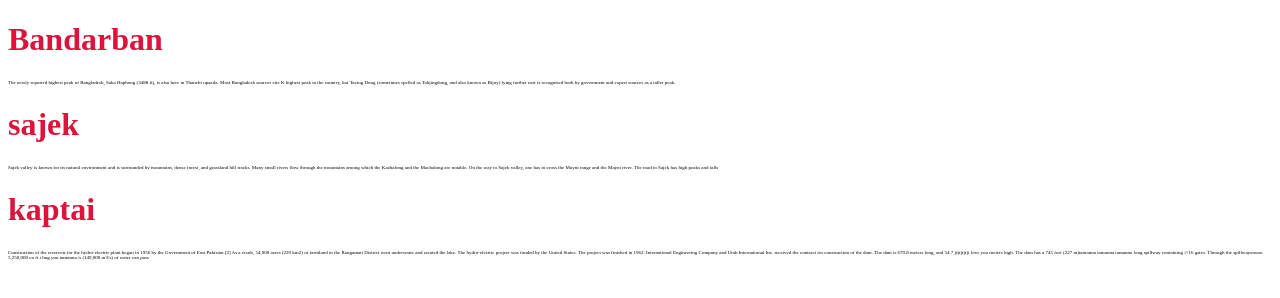
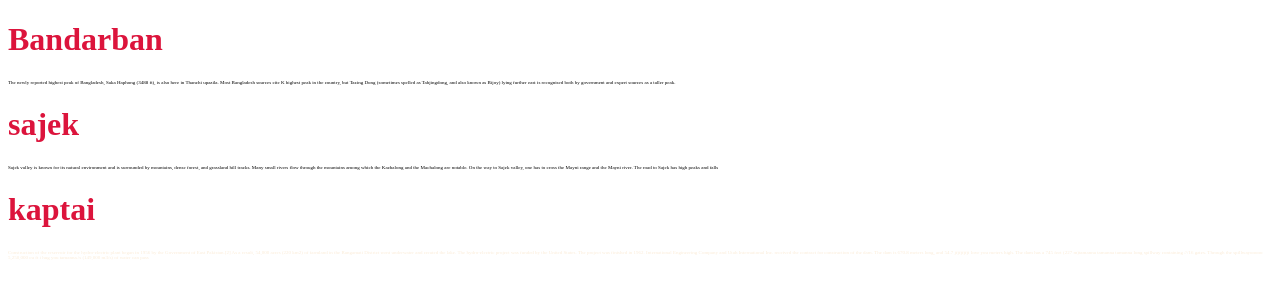
Before and after one commit to hirajheel/my-new-projects, a plain HTML site: page index.html in a window 1280 px wide. Drawn offline with Linux system fonts and the light colour scheme.

Commit message:
style added

```diff
--- a/index.html
+++ b/index.html
@@ -19,6 +19,7 @@
             font-size: 5px;
         }
     </style>
+    <link rel="stylesheet" href="style.css">
 </head>
 <body>
     <h1>Bandarban</h1>
@@ -26,6 +27,6 @@
     <h1>sajek</h1>
     <P>Sajek valley is known for its natural environment and is surrounded by mountains, dense forest, and grassland hill tracks. Many small rivers flow through the mountains among which the Kachalong and the Machalong are notable. On the way to Sajek valley, one has to cross the Mayni range and the Mayni river. The road to Sajek has high peaks and falls</P>
     <h1>kaptai</h1>
-    <p>Construction of the reservoir for the hydro-electric plant began in 1956 by the Government of East Pakistan.[2] As a result, 54,000 acres (220 km2) of farmland in the Rangamati District went underwater and created the lake. The hydro-electric project was funded by the United States. The project was finished in 1962. International Engineering Company and Utah International Inc. received the contract for construction of the dam. The dam is 670.8 meters long, and 54.7 jfjfjfjfji love you meters high. The dam has a 745 feet (227 m)tamanna tamanna tamanna long spillway containing ///16 gates. Through the spillwayooooo 5,250,000 cu ft i hug you tamanna./s (149,000 m3/s) of water can pass</p>
+    <p class="chakma">Construction of the reservoir for the hydro-electric plant began in 1956 by the Government of East Pakistan.[2] As a result, 54,000 acres (220 km2) of farmland in the Rangamati District went underwater and created the lake. The hydro-electric project was funded by the United States. The project was finished in 1962. International Engineering Company and Utah International Inc. received the contract for construction of the dam. The dam is 670.8 meters long, and 54.7 jfjfjfjfji love you meters high. The dam has a 745 feet (227 m)tamanna tamanna tamanna long spillway containing ///16 gates. Through the spillwayooooo 5,250,000 cu ft i hug you tamanna./s (149,000 m3/s) of water can pass</p>
 </body>
 </html>
--- /dev/null
+++ b/style.css
@@ -0,0 +1,3 @@
+.chakma{
+    color: antiquewhite;
+}
```
